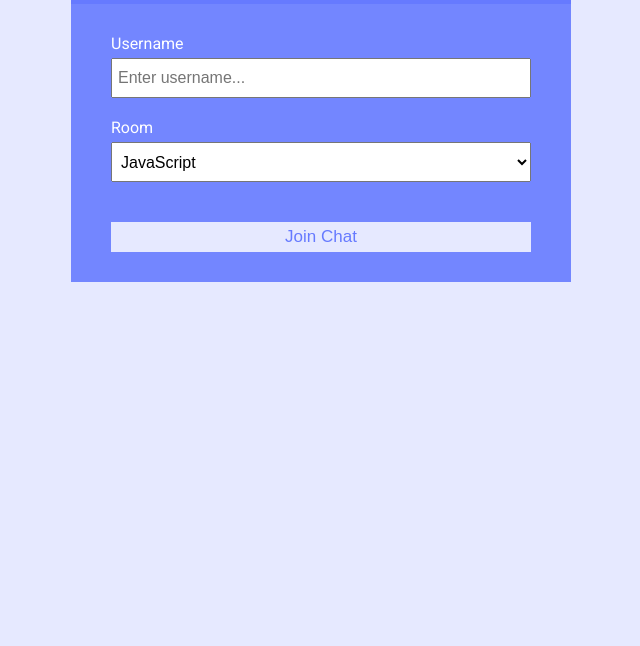
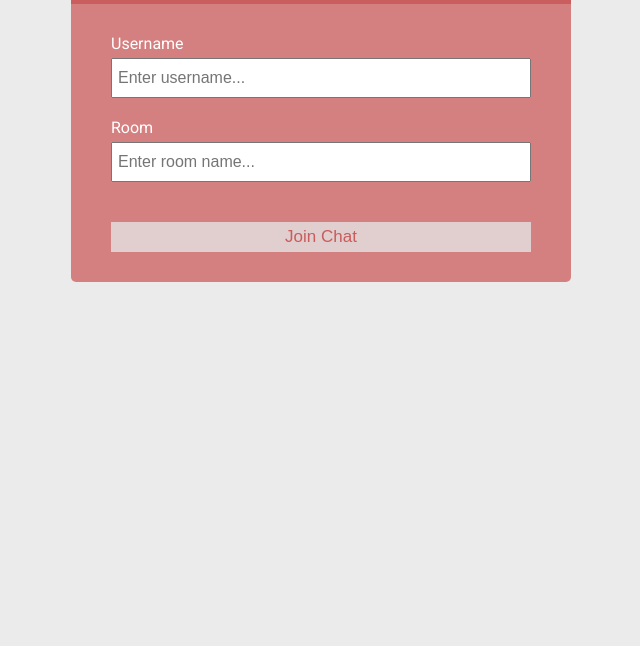
Before and after one commit to khuongduyktqs/LTHDH, a website: page public/index.html in a window 1280 px wide. Shown: the part 154-800 px from the top of the page, without its empty margins (319-959 px from the left). Drawn offline with Linux system fonts and the light colour scheme.

Commit message:
create project

```diff
--- a/public/css/style.css
+++ b/public/css/style.css
@@ -1,17 +1,23 @@
 @import url('https://fonts.googleapis.com/css?family=Roboto&display=swap');
 
 :root {
-	--dark-color-a: #667aff;
+	/* --dark-color-a: #667aff;
 	--dark-color-b: #7386ff;
 	--light-color: #e6e9ff;
 	--success-color: #5cb85c;
-	--error-color: #d9534f;
+	--error-color: #d9534f; */
+	--dark-color-a: #c64d4de3;
+    --dark-color-b: #d06969d1;
+    --light-color: #e6e6e6c4;
+    --success-color: #5cb85c;
+    --error-color: #111111;
 }
 
 * {
 	box-sizing: border-box;
 	margin: 0;
 	padding: 0;
+
 }
 
 body {
@@ -89,6 +95,7 @@ a {
 	padding: 30px;
 	max-height: 500px;
 	overflow-y: scroll;
+
 }
 
 .chat-messages .message {
@@ -114,6 +121,8 @@ a {
 .chat-form-container {
 	padding: 20px 30px;
 	background-color: var(--dark-color-a);
+	border-bottom-left-radius: 5px;
+	border-bottom-right-radius: 5px;
 }
 
 .chat-form-container form {
@@ -123,6 +132,7 @@ a {
 .chat-form-container input[type='text'] {
 	font-size: 16px;
 	padding: 5px;
+	margin-right: 5px;
 	height: 40px;
 	flex: 1;
 }
@@ -145,6 +155,8 @@ a {
 .join-main {
 	padding: 30px 40px;
 	background: var(--dark-color-b);
+	border-bottom-left-radius: 5px;
+	border-bottom-right-radius: 5px;
 }
 
 .join-main p {
--- a/public/index.html
+++ b/public/index.html
@@ -11,12 +11,12 @@
 			crossorigin="anonymous"
 		/>
 		<link rel="stylesheet" href="css/style.css" />
-		<title>ChatCord App</title>
+		<title>MultiCast ChatRoom App</title>
 	</head>
 	<body>
 		<div class="join-container">
 			<header class="join-header">
-				<h1><i class="fas fa-smile"></i> ChatCord</h1>
+				<h1><i class="fas fa-sms"></i> Chat Rooms</h1>
 			</header>
 			<main class="join-main">
 				<form action="chat.html">
@@ -32,14 +32,13 @@
 					</div>
 					<div class="form-control">
 						<label for="room">Room</label>
-						<select name="room" id="room">
-							<option value="JavaScript">JavaScript</option>
-							<option value="Python">Python</option>
-							<option value="PHP">PHP</option>
-							<option value="C#">C#</option>
-							<option value="Ruby">Ruby</option>
-							<option value="Java">Java</option>
-						</select>
+						<input
+							type="text"
+							name="room"
+							id="room"
+							placeholder="Enter room name..."
+							required
+						/>
 					</div>
 					<button type="submit" class="btn">Join Chat</button>
 				</form>
--- a/server.js
+++ b/server.js
@@ -17,7 +17,7 @@ const io = socketio(server);
 // Set static folder
 app.use(express.static(path.join(__dirname, 'public')));
 
-const botName = 'ChatCord Bot';
+const botName = 'ChatRooms Bot ';
 
 // Run when client connects
 io.on('connection', socket => {
```
Also changed, not shown: public/chat.html (+4 -2 lines), public/js/main.js (+7 -1 lines), utils/users.js (+7 -1 lines).
